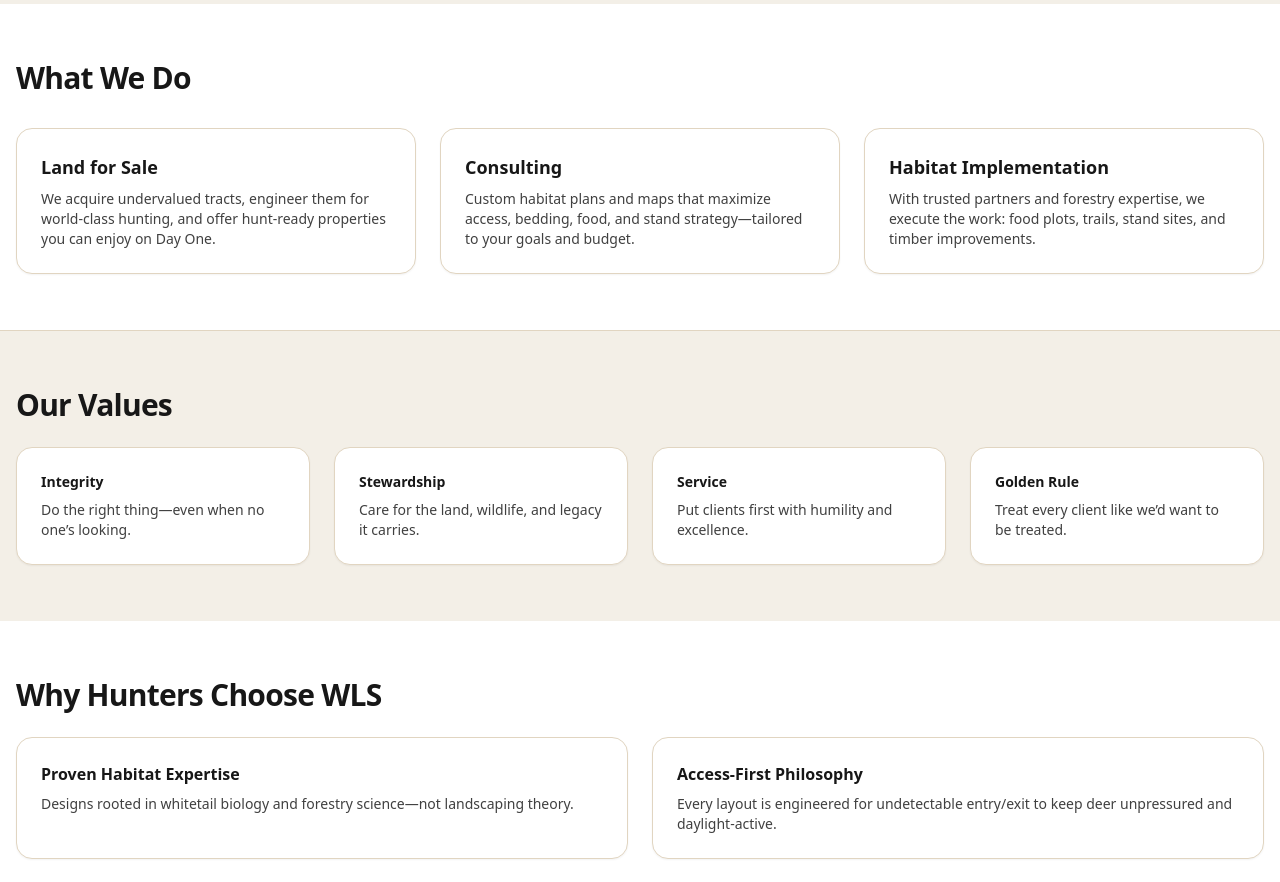
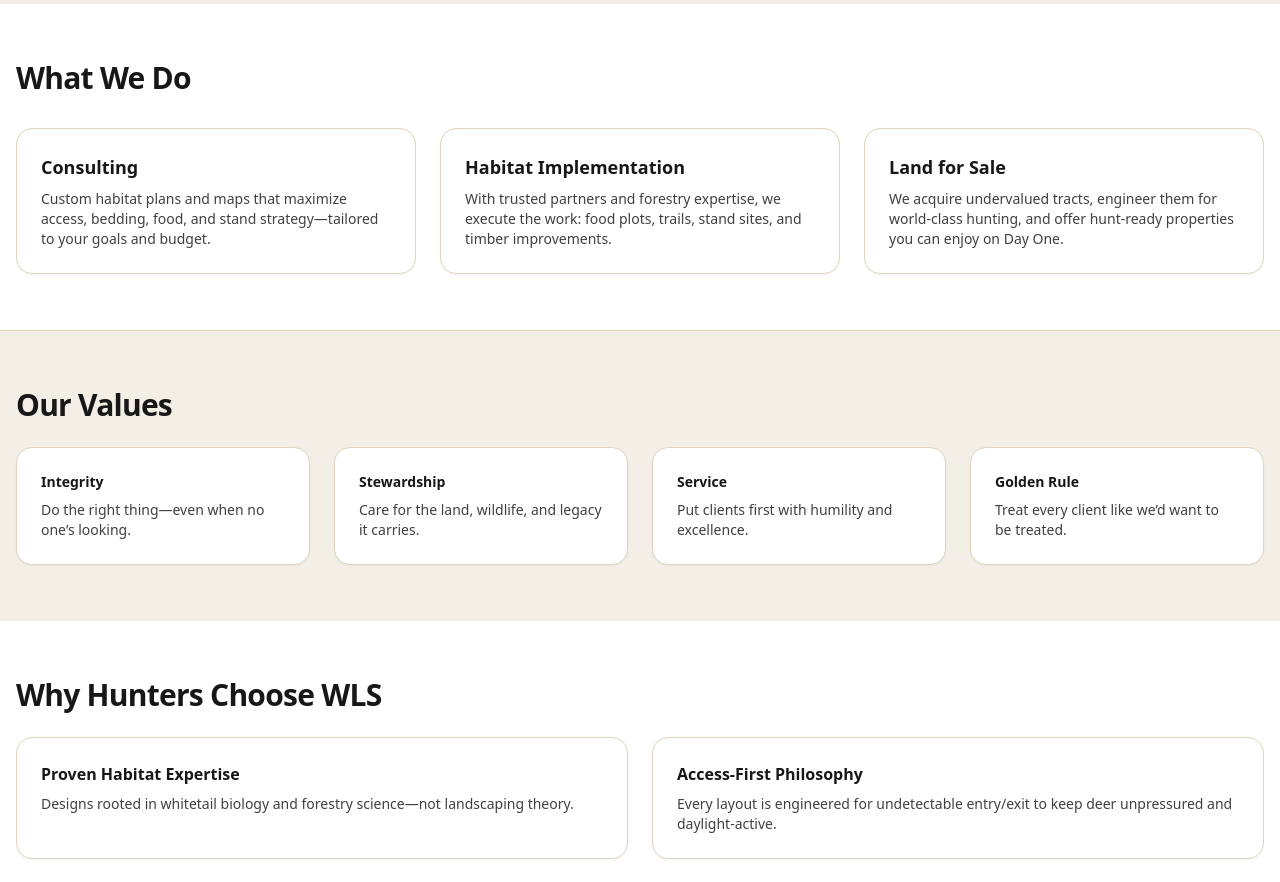
Before and after one commit to dlbarrett73/wls-site, a Next.js app: page /about in a window 1280 px wide. Shown: the part 920-1802 px from the top of the page. Built offline with nearby package versions, Linux system fonts and the light colour scheme.

Commit message:
Reorder what we do cards

```diff
--- a/app/about/page.tsx
+++ b/app/about/page.tsx
@@ -85,16 +85,16 @@ export default function About() {
         <h2 className="text-2xl md:text-3xl font-bold tracking-tight">What We Do</h2>
         <div className="mt-8 grid md:grid-cols-3 gap-6">
           <Card
-            title="Land for Sale"
-            body="We acquire undervalued tracts, engineer them for world-class hunting, and offer hunt-ready properties you can enjoy on Day One."
-          />
-          <Card
             title="Consulting"
             body="Custom habitat plans and maps that maximize access, bedding, food, and stand strategy—tailored to your goals and budget."
           />
           <Card
             title="Habitat Implementation"
             body="With trusted partners and forestry expertise, we execute the work: food plots, trails, stand sites, and timber improvements."
+          />
+          <Card
+            title="Land for Sale"
+            body="We acquire undervalued tracts, engineer them for world-class hunting, and offer hunt-ready properties you can enjoy on Day One."
           />
         </div>
       </section>
```
